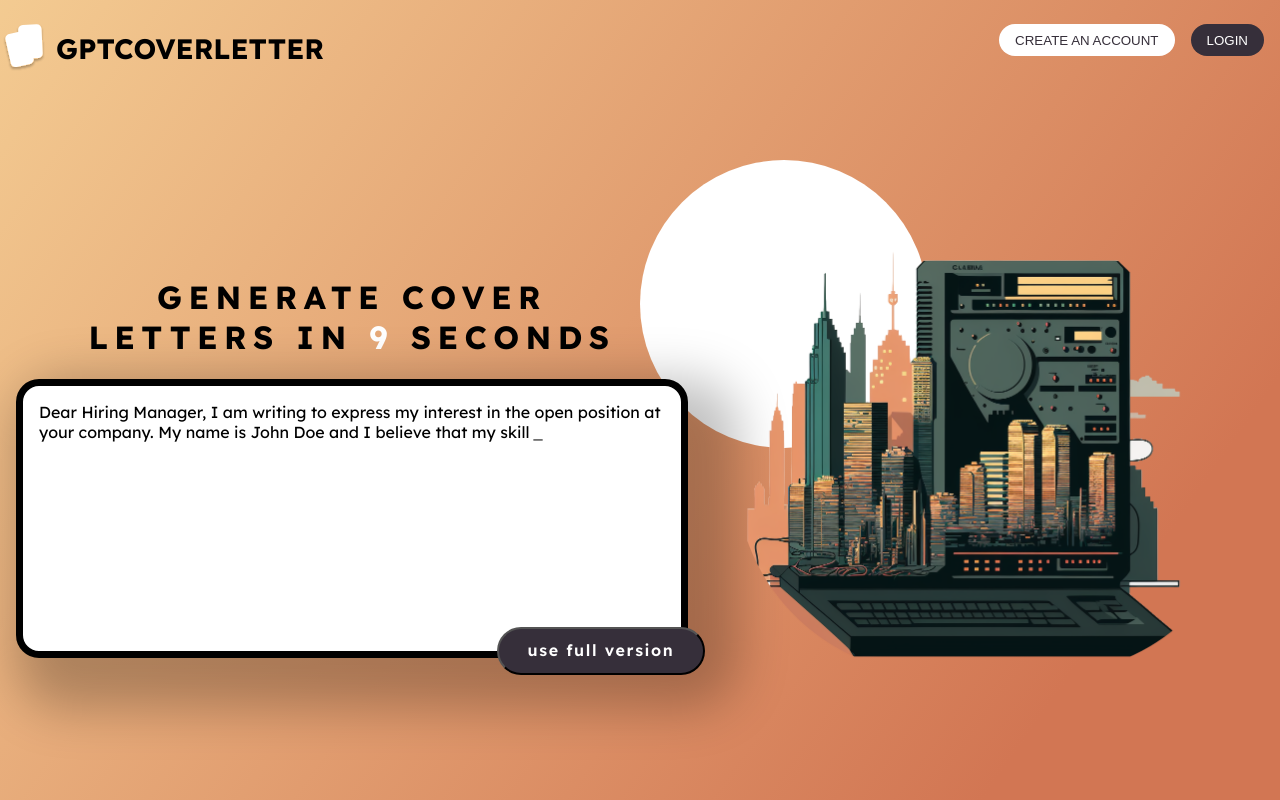
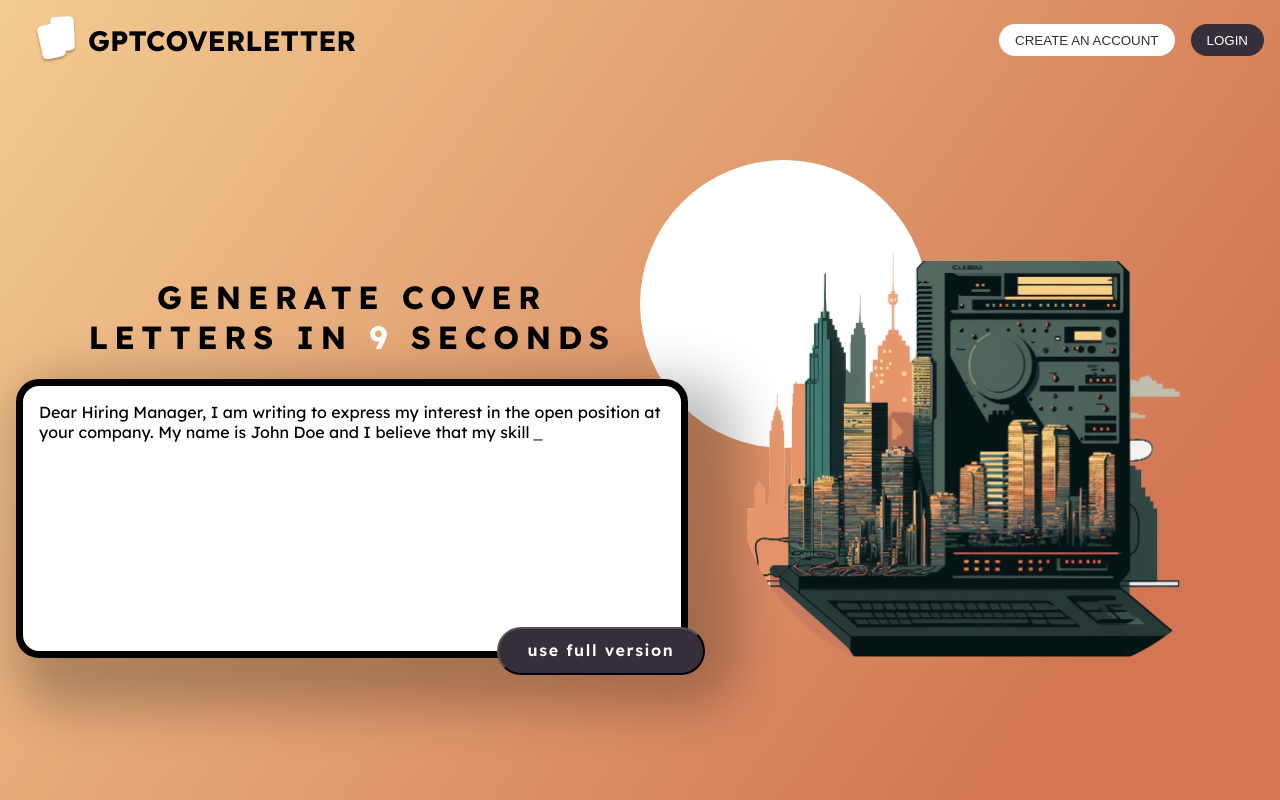
Before and after one commit to xEpiqq/coverletter-gen, a Next.js app: page / in a window 1280 px wide. Shown: the top 800 px of the page. Built offline with nearby package versions, Linux system fonts and the light colour scheme; no server answers; a web font is replaced by a local one.

Commit message:
Centered Logo

```diff
--- a/app/page.module.scss
+++ b/app/page.module.scss
@@ -218,6 +218,10 @@
   font-size: 1.5rem;
   font-weight: bold;
 
+  margin-left: 2rem;
+
+  transform: translate(0, -0.5rem);
+
   padding-top: 1rem;
   h3 {
     color: #000000;
@@ -358,6 +362,7 @@
     flex-direction: column;
     justify-content: flex-start;
     align-items: flex-start;
+    overflow: hidden;
   }
 
   @media (max-width: 768px) {
```
